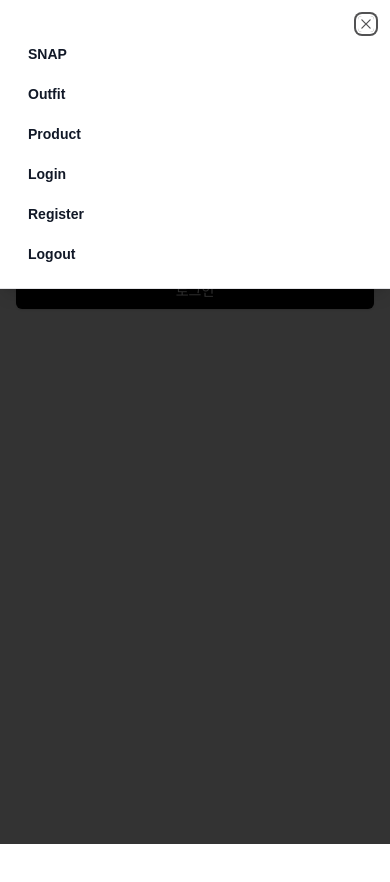
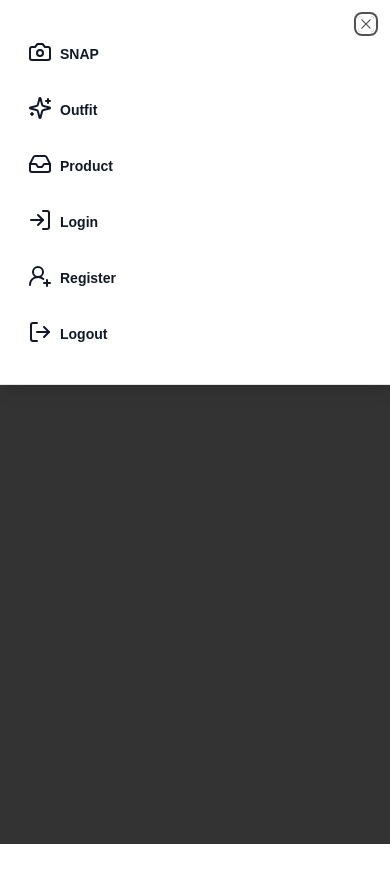
Before and after one commit to jihyean/cherrypicker, a Next.js app in the folder front/: page /login in a window 390 px wide. Both pictures are taken after a click on the button 356 px from the left and 32 px from the top of the page. Shown: the top 882 px of the page. Built offline with nearby package versions, Linux system fonts and the light colour scheme.

Commit message:
[style] 모바일 nav바 아이콘 추가

```diff
--- a/front/src/components/Nav.tsx
+++ b/front/src/components/Nav.tsx
@@ -2,7 +2,7 @@
 
 import { useState, useEffect } from 'react'
 import Link from 'next/link'
-import { Moon, Sun, CircleUserRound, Mail, Cherry, Menu, X } from 'lucide-react'
+import { Moon, Sun, CircleUserRound, Mail, Cherry, Menu, X, Camera, Sparkles, Inbox, LogIn, LogOut, UserRoundPlus } from 'lucide-react'
 import { useTheme } from "next-themes"
 import { Button } from "@/components/ui/button"
 import { CalendarDays } from "lucide-react"
@@ -85,13 +85,13 @@ export default function NavBar() {
                 </Button>
               </SheetTrigger>
               <SheetContent side="top" className="w-full">
-                <div className="flex flex-col space-y-4 mt-4">
-                  <NavLink href="/snap">SNAP</NavLink>
-                  <NavLink href="/outfit">Outfit</NavLink>
-                  <NavLink href="/product">Product</NavLink>
-                  <NavLink href="/login">Login</NavLink>
-                  <NavLink href="/register">Register</NavLink>
-                  <NavLink href="/logout">Logout</NavLink>
+                <div className="flex flex-col">
+                  <NavLink href="/snap"><Camera/><p className='pt-1'>SNAP</p></NavLink>
+                  <NavLink href="/outfit"><Sparkles/><p className='pt-1'>Outfit</p></NavLink>
+                  <NavLink href="/product"><Inbox/><p className='pt-1'>Product</p></NavLink>
+                  <NavLink href="/login"><LogIn/><p className='pt-1'>Login</p></NavLink>
+                  <NavLink href="/register"><UserRoundPlus/><p className='pt-1'>Register</p></NavLink>
+                  <NavLink href="/logout"><LogOut/><p className='pt-1'>Logout</p></NavLink>
                 </div>
               </SheetContent>
             </Sheet>
@@ -106,7 +106,7 @@ function NavLink({ href, children }: { href: string; children: React.ReactNode }
   return (
     <Link
       href={href}
-      className="inline-flex items-center px-1 pt-1 text-sm font-semibold text-gray-900 hover:text-gray-700 dark:text-zinc-50 dark:hover:text-zinc-300"
+      className="flex items-center gap-2 px-1 py-4 text-sm font-semibold text-gray-900 hover:text-gray-700 dark:text-zinc-50 dark:hover:text-zinc-300"
     >
       {children}
     </Link>
```
